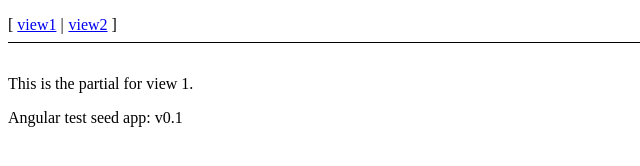
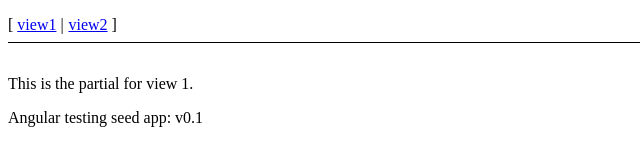
Before and after one commit to andrewbeng89/IS429AngularTest, a website: page app/index.html in a window 1280 px wide. Shown: the full height of the page, 0-640 px from the left. Drawn offline with Linux system fonts and the light colour scheme.

Commit message:
test change

```diff
--- a/app/index.html
+++ b/app/index.html
@@ -13,7 +13,7 @@
 
   <div ng-view></div>
 
-  <div>Angular test seed app: v<span app-version></span></div>
+  <div>Angular testing seed app: v<span app-version></span></div>
 
   <!-- In production use:
   <script src="//ajax.googleapis.com/ajax/libs/angularjs/1.0.7/angular.min.js"></script>
```
